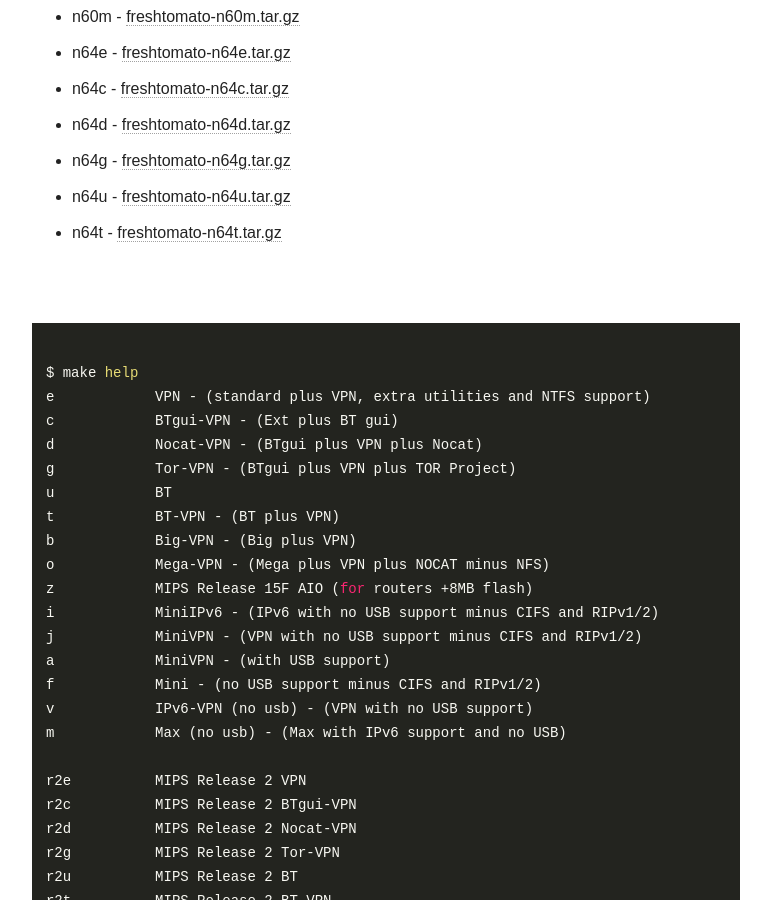
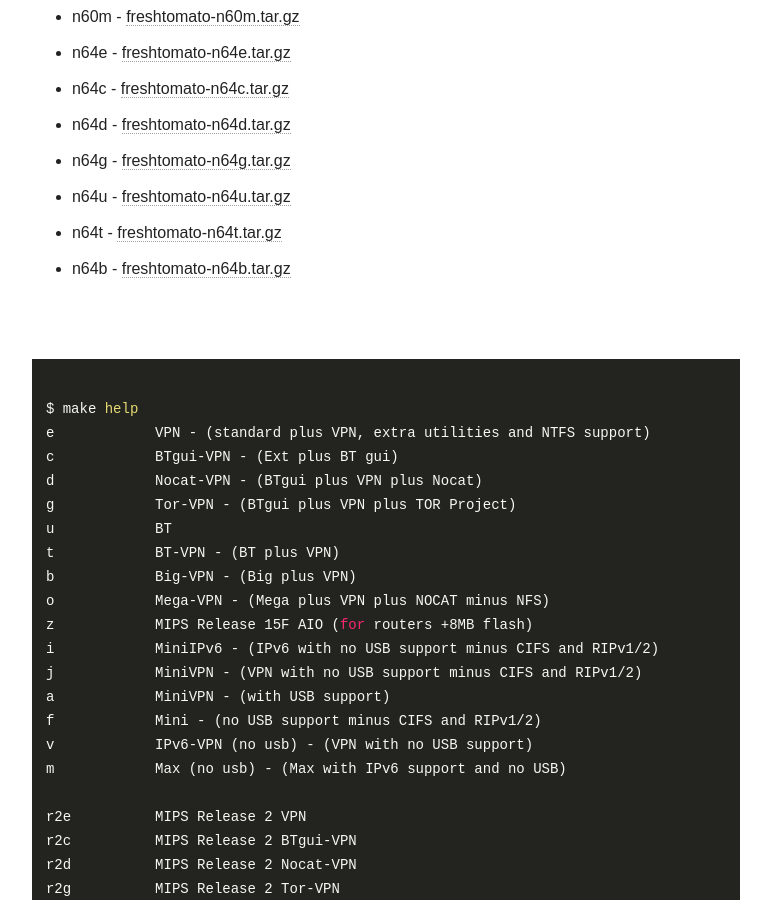
Before and after one commit to oglopss/freshtomato-mips-ci-jekyll, a Jekyll site: the page built from index.html, in a window 1280 px wide and 900 px high, scrolled down 1567 px. Shown: the whole window, without its empty margins (254-1025 px from the left). Built offline with Jekyll 4.4.1, drawn with Linux system fonts in a browser that asks for light colours; nearby versions of some CDN libraries.

Commit message:
Travis build 16 n64b pushed to gh-pages

```diff
--- a/_data/ss.yml
+++ b/_data/ss.yml
@@ -33,3 +33,4 @@
   - 0031 n64g freshtomato-n64g.tar.gz
   - 0032 n64u freshtomato-n64u.tar.gz
   - 0033 n64t freshtomato-n64t.tar.gz
+  - 0034 n64b freshtomato-n64b.tar.gz
```
